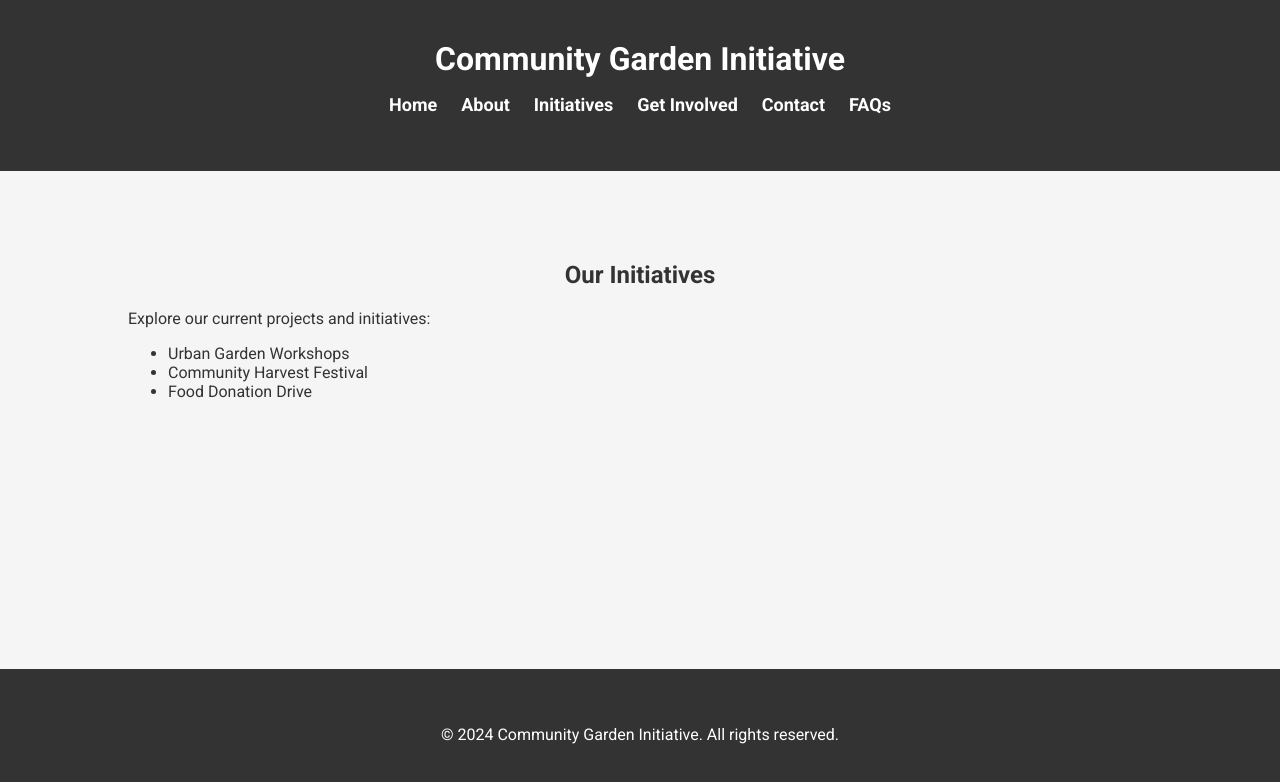
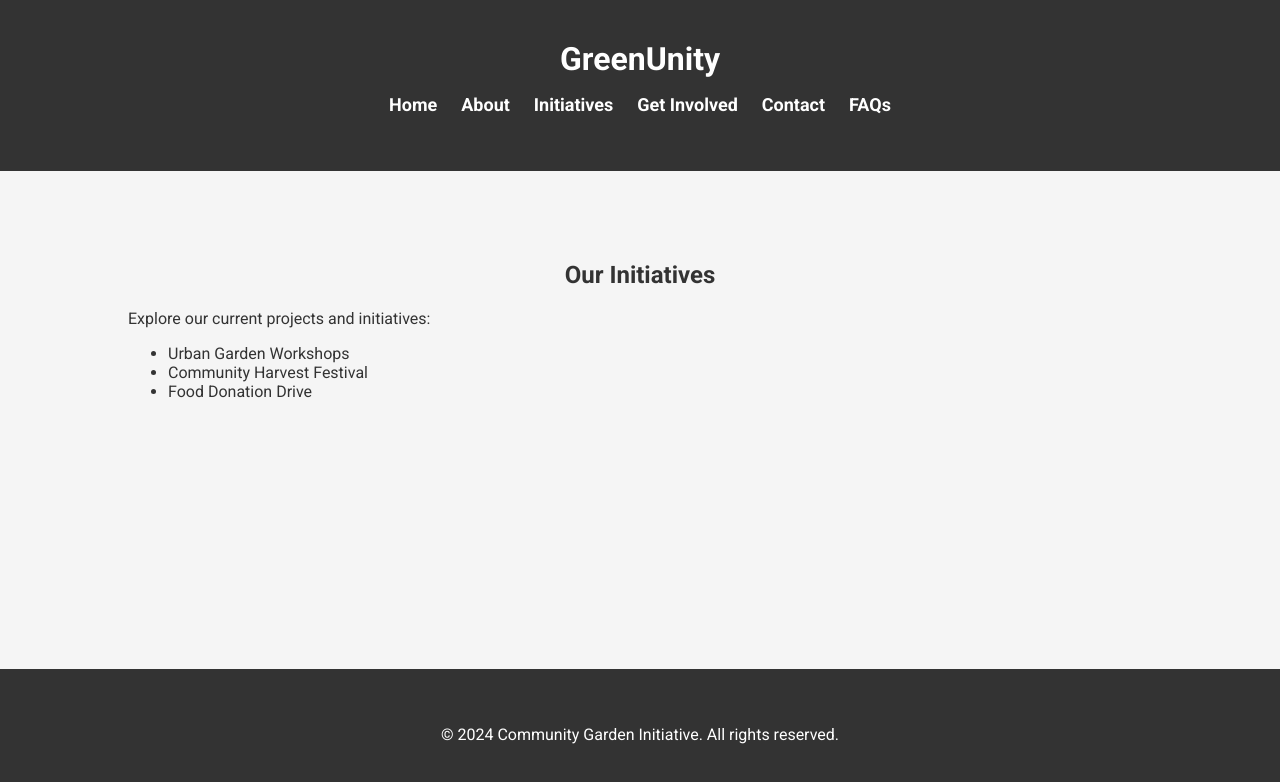
Before and after one commit to CodeWithDeepanshu/GreenUnity, a plain HTML site: page initiatives.html in a window 1280 px wide. Drawn offline with Linux system fonts and the light colour scheme.

Commit message:
Update initiatives.html

```diff
--- a/initiatives.html
+++ b/initiatives.html
@@ -3,13 +3,13 @@
 <head>
     <meta charset="UTF-8">
     <meta name="viewport" content="width=device-width, initial-scale=1.0">
-    <title>Community Garden Initiative - Initiatives</title>
+    <title>GreenUnity - Initiatives</title>
     <link rel="stylesheet" href="styles.css">
 </head>
 <body>
     <header>
         <div class="container">
-            <h1>Community Garden Initiative</h1>
+            <h1>GreenUnity</h1>
             <nav>
                 <ul>
                     <li><a href="index.html">Home</a></li>
```
